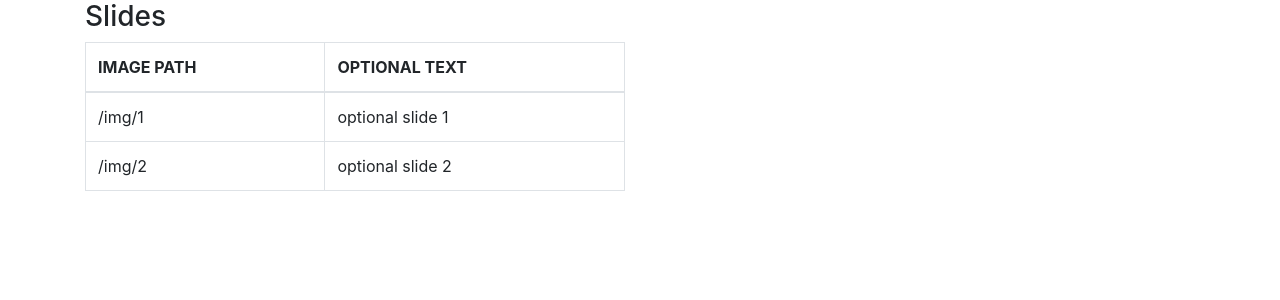
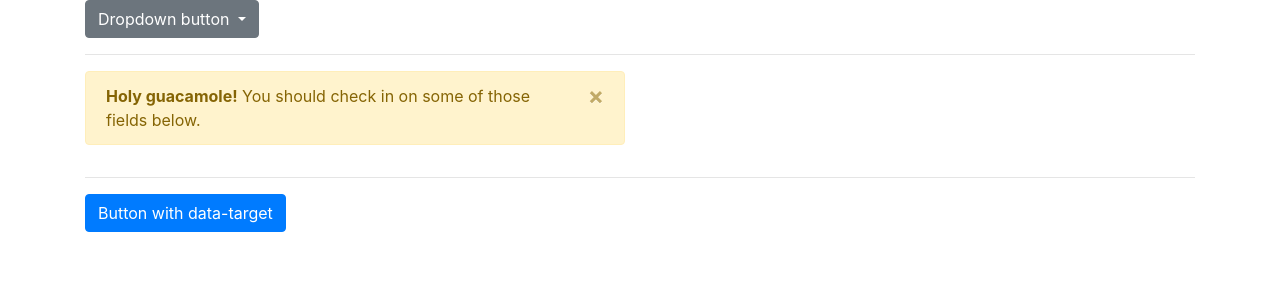
Before and after one commit to UniquelySimilar/vue-sandbox, a Vue app: page / in a window 1280 px wide. Shown: the top 300 px of the page. Built offline with nearby package versions, Linux system fonts and the light colour scheme.

Commit message:
stackoverflow: bootstrap jquery popper

```diff
--- a/src/App.vue
+++ b/src/App.vue
@@ -1,16 +1,16 @@
 <template>
   <div id="app" class="container">
-    <parent />
+    <bootstrap-jquery-popper />
   </div>
 </template>
 
 <script>
-  import Parent from '@/components/stackoverflow/slides-prop/Parent'
+  import BootstrapJqueryPopper from '@/components/stackoverflow/bootstrap-jquery-popper/BootstrapJqueryPopper'
 
   export default {
     name: 'App',
     components: {
-      Parent
+      BootstrapJqueryPopper
     },
     data() {
       return {
--- /dev/null
+++ b/src/components/stackoverflow/bootstrap-jquery-popper/BootstrapJqueryPopper.vue
@@ -0,0 +1,59 @@
+<template>
+  <div class="bootstrap-jquery-popper">
+    <div class="row">
+      <div class="col-md-6">
+        <div class="dropdown">
+          <button class="btn btn-secondary dropdown-toggle" type="button" id="dropdownMenuButton" data-toggle="dropdown"
+            aria-haspopup="true" aria-expanded="false">
+            Dropdown button
+          </button>
+          <div class="dropdown-menu" aria-labelledby="dropdownMenuButton">
+            <a class="dropdown-item" href="#">Action</a>
+            <a class="dropdown-item" href="#">Another action</a>
+            <a class="dropdown-item" href="#">Something else here</a>
+          </div>
+        </div>
+      </div>
+    </div>
+    <hr>
+    <div class="row">
+      <div class="col-md-6">
+        <div class="alert alert-warning alert-dismissible fade show" role="alert">
+          <strong>Holy guacamole!</strong> You should check in on some of those fields below.
+          <button type="button" class="close" data-dismiss="alert" aria-label="Close">
+            <span aria-hidden="true">&times;</span>
+          </button>
+        </div>
+      </div>
+    </div>
+    <hr>
+    <div class="row">
+      <div class="col-md-6">
+        <p>
+          <button class="btn btn-primary" type="button" data-toggle="collapse" data-target="#collapseExample"
+            aria-expanded="false" aria-controls="collapseExample">
+            Button with data-target
+          </button>
+        </p>
+        <div class="collapse" id="collapseExample">
+          <div class="card card-body">
+            Anim pariatur cliche reprehenderit, enim eiusmod high life accusamus terry richardson ad squid. Nihil anim
+            keffiyeh helvetica, craft beer labore wes anderson cred nesciunt sapiente ea proident.
+          </div>
+        </div>
+      </div>
+    </div>
+  </div>
+</template>
+
+<script>
+  // Includes Popper, but not jQuery
+  import 'bootstrap/dist/js/bootstrap.bundle.js'
+
+  export default {
+
+  }
+</script>
+
+<style scoped>
+</style>
```
